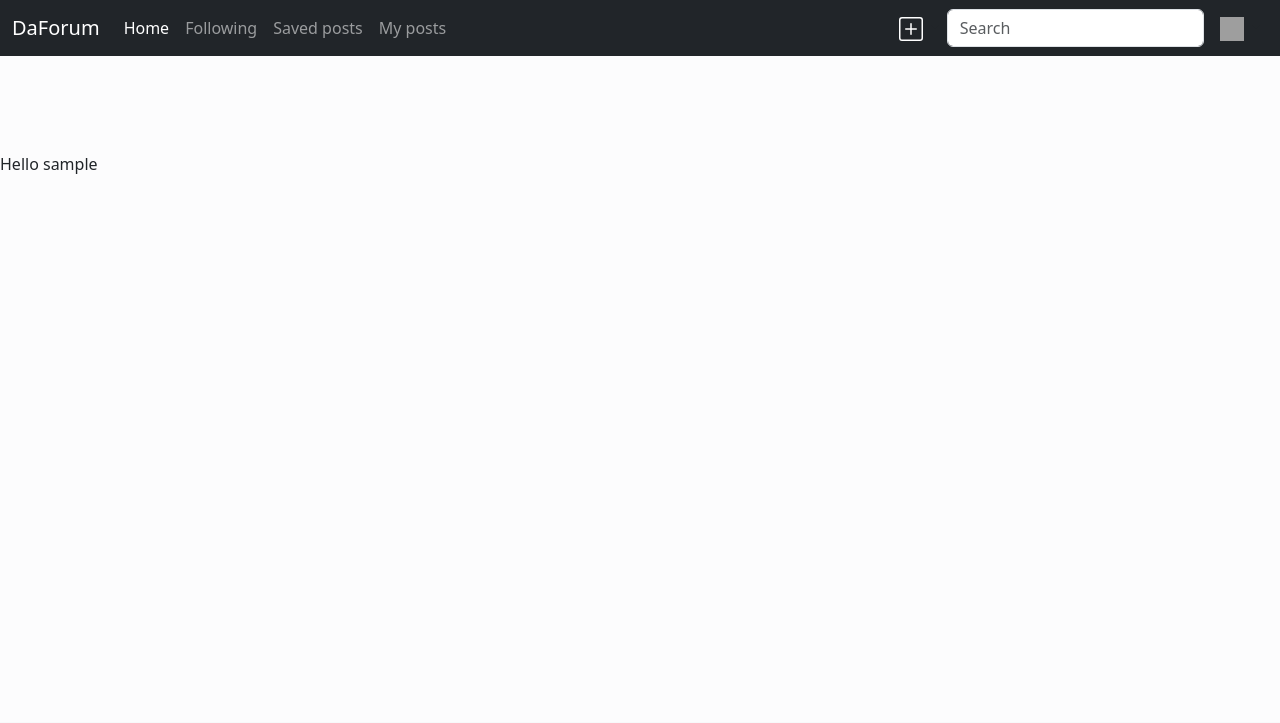
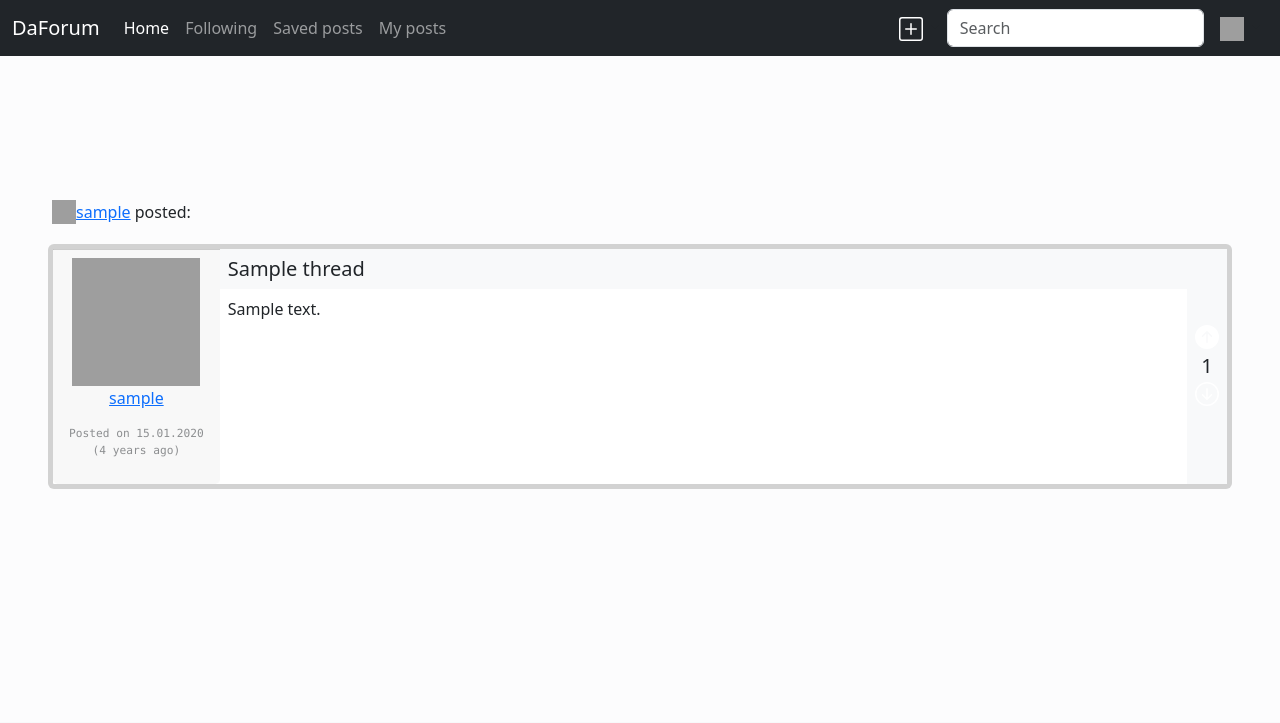
Before and after one commit to Quartzy0/daforum, a Flask app: page / in a window 1280 px wide. Shown: the top 723 px of the page. Run offline with Flask 3, Linux system fonts and the light colour scheme; a user stored in the database is signed in; tables that the repository leaves empty hold one stand-in row (values such as "Sample post"); parts of the project's set-up code (start-up, migrations or seed data) failed here and were passed over; some libraries are stand-ins or nearby versions; grey boxes are pictures that could not be loaded.

Commit message:
Add very basic feed to home page - The feed is just the latest 20 posts from everyone the user follows

```diff
--- a/models.py
+++ b/models.py
@@ -5,7 +5,7 @@ from flask import url_for
 from flask_login import UserMixin
 from flask_minio import Minio
 from flask_sqlalchemy import SQLAlchemy
-from sqlalchemy import ForeignKey
+from sqlalchemy import ForeignKey, desc
 
 import config
 
@@ -73,6 +73,10 @@ class User(UserMixin, UuidStrMixin, db.Model):
             if like.thread_id == thread_id:
                 return not like.liked
         return False
+
+    def get_feed(self, limit):
+        return Thread.query.filter(Thread.author_id.in_([follow.following_id for follow in self.follows])).order_by(
+            desc(Thread.posted)).limit(limit).all()
 
     def __eq__(self, other):
         return self.id == other.id
--- a/templates/base.html
+++ b/templates/base.html
@@ -87,7 +87,7 @@
                 <ul class="dropdown-menu dropdown-menu-end" aria-labelledby="dropdownUser">
                     <li><a class="dropdown-item" href="{{ url_for('users.view_user', user_id=current_user.id) }}">Profile</a></li>
                     <li><a class="dropdown-item" href="{{ url_for('users.view_current_user') }}">Account</a></li>
-                    <li><a class="dropdown-item" href="{{ url_for('users.user_threads', user_id=current_user.id) }}">My posts</a></li>
+                    <li><a class="dropdown-item" href="{{ url_for('users.user_threads', user_id=current_user.id) }}">My threads</a></li>
                     <li><a class="dropdown-item" href="{{ url_for('users.logout') }}">Logout</a></li>
                 </ul>
             </li>
--- a/templates/index.html
+++ b/templates/index.html
@@ -1,11 +1,25 @@
 {% extends "base.html" %}
+{% import "post.html" as post %}
 
 {% block title %}Home{% endblock %}
 
 {% block content %}
 
 {% if current_user.is_authenticated %}
-    Hello {{ current_user.username }}
+    <div class="m-5">
+        {% set thread_feed=current_user.get_feed(20) %}
+        {% set prev = namespace(val="")  %}
+        {% for thread in thread_feed %}
+            {# Note: Indexes in loops start with 1 for some reason #}
+            {% if prev.val != thread.author.str_id %}
+                {% set prev.val = thread.author.str_id %}
+                <div class="d-flex flex-row m-1">
+                    <img src="{{ thread.author.get_profile_pic() }}" alt="{{ thread.author.username }}" width="24" height="24">
+                    <p><a href="{{ url_for('users.view_user', user_id=thread.author_id) }}">{{ thread.author.username }}</a> posted:</p>
+                </div>
+            {% endif %}
+            {{ post.post(thread, current_user, true, true) }}
+        {% endfor %}
+    </div>
 {% endif %}
-
 {% endblock %}
```
